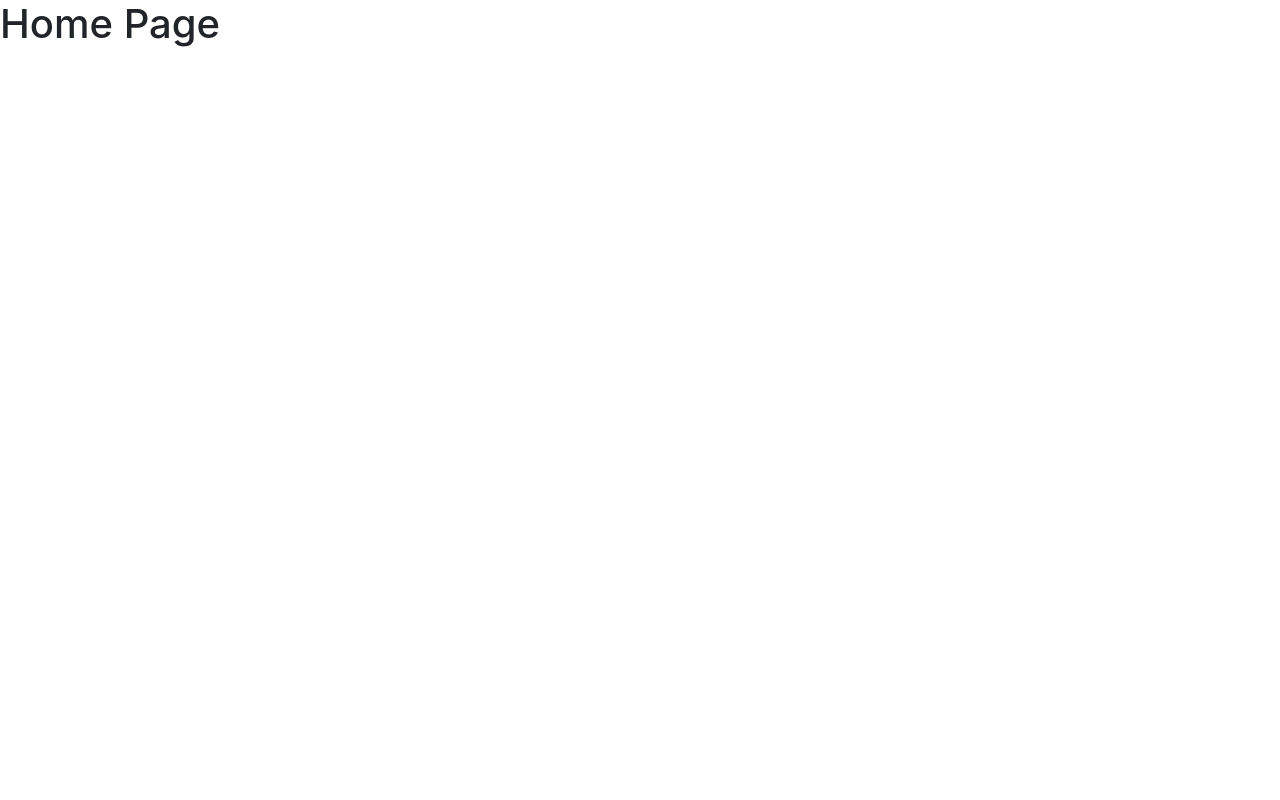
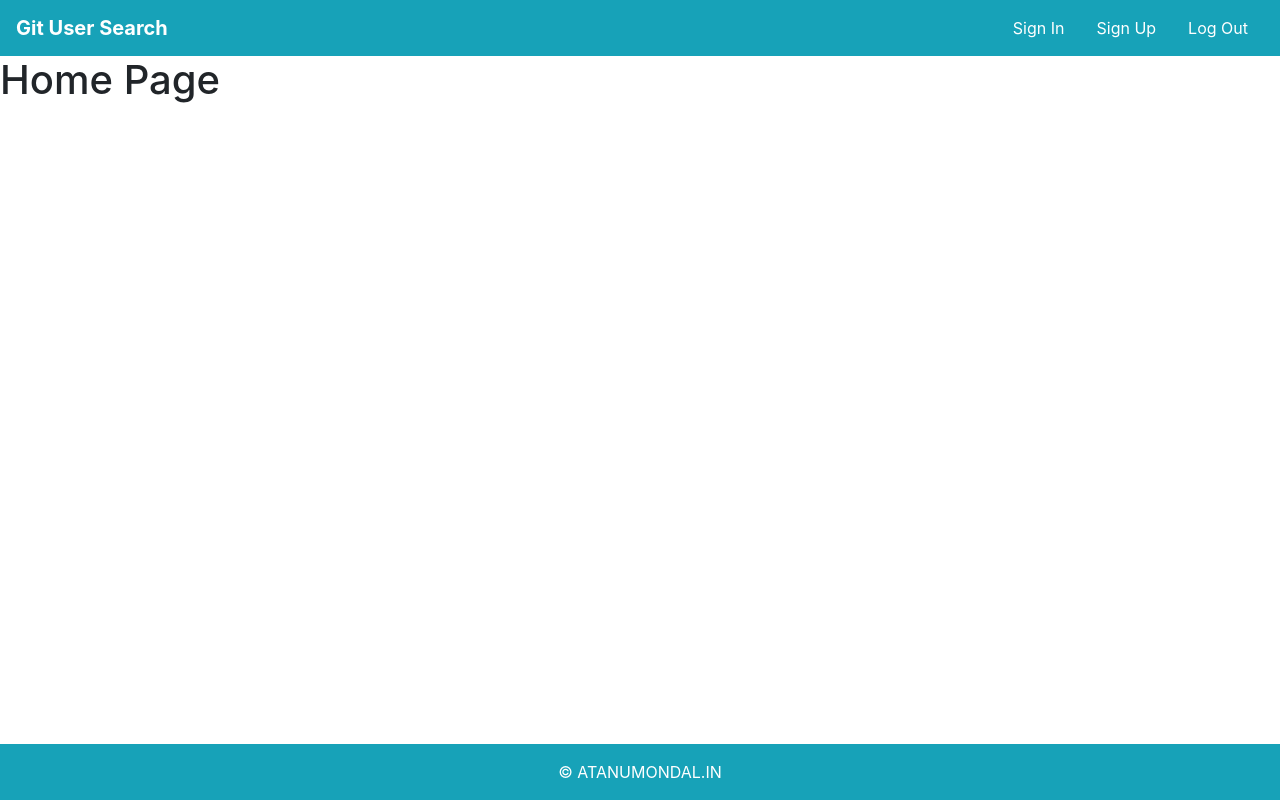
Before and after one commit to atanu12/React-Git-User, a React (Create React App) app: page / in a window 1280 px wide. Built offline with nearby package versions, Linux system fonts and the light colour scheme.

Commit message:
header and footer is created

```diff
--- a/src/App.js
+++ b/src/App.js
@@ -21,6 +21,8 @@
 import PageNotFound from './pages/PageNotFound';
 
 import { UserContext } from './context/UserContext';
+import Footer from './layout/Footer';
+import Header from './layout/Header';
 
 
 
@@ -33,13 +35,14 @@
    <Router>
     <ToastContainer/>
     <UserContext.Provider value={{user, setUser}} >
+    <Header/>
       <Switch>
         <Route exact path='/' component={Home} />
         <Route exact path='/signin' component={Signin} />
         <Route exact path='/signup' component={Signup} />
         <Route exact path='*' component={PageNotFound} />
-
       </Switch>
+      <Footer/>
     </UserContext.Provider>
    </Router>
   );
--- /dev/null
+++ b/src/layout/Footer.js
@@ -0,0 +1,12 @@
+import React from 'react'
+import {Container} from 'reactstrap'
+
+const Footer =()=> {
+    return (
+        <Container fluid tag='footer' className='text-center bg-info text-white text-uppercase fixed-bottom p-3' >
+        &copy;   atanumondal.in
+        </Container>
+    )
+}
+
+export default Footer
--- /dev/null
+++ b/src/layout/Header.js
@@ -0,0 +1,30 @@
+import React, {useState, useContext} from 'react';
+
+import {Collapse, Navbar, NavbarToggler, Nav, NavItem, NavLink, NavbarBrand, NavbarText} from 'reactstrap';
+import {Link} from 'react-router-dom'
+
+const Header =()=> {
+    return (
+        <Navbar color="info" light expand='md'>
+            <NavbarBrand className='font-weight-bold'>
+                <Link to='/' className='text-white' >Git User Search</Link>
+            </NavbarBrand>
+            <NavbarToggler/>
+            <Collapse navbar>
+                <Nav className='ml-auto'>
+                    <NavItem>
+                        <NavLink  className='text-white'>Sign In</NavLink>
+                    </NavItem>
+                    <NavItem>
+                        <NavLink className='text-white'>Sign Up</NavLink>
+                    </NavItem>
+                    <NavItem>
+                        <NavLink  className='text-white'>Log Out</NavLink>
+                    </NavItem>
+                </Nav>
+            </Collapse>
+        </Navbar>
+    )
+}
+
+export default Header
```
Also changed, not shown: 1 other file (tests, documents, lock files or other folders).
